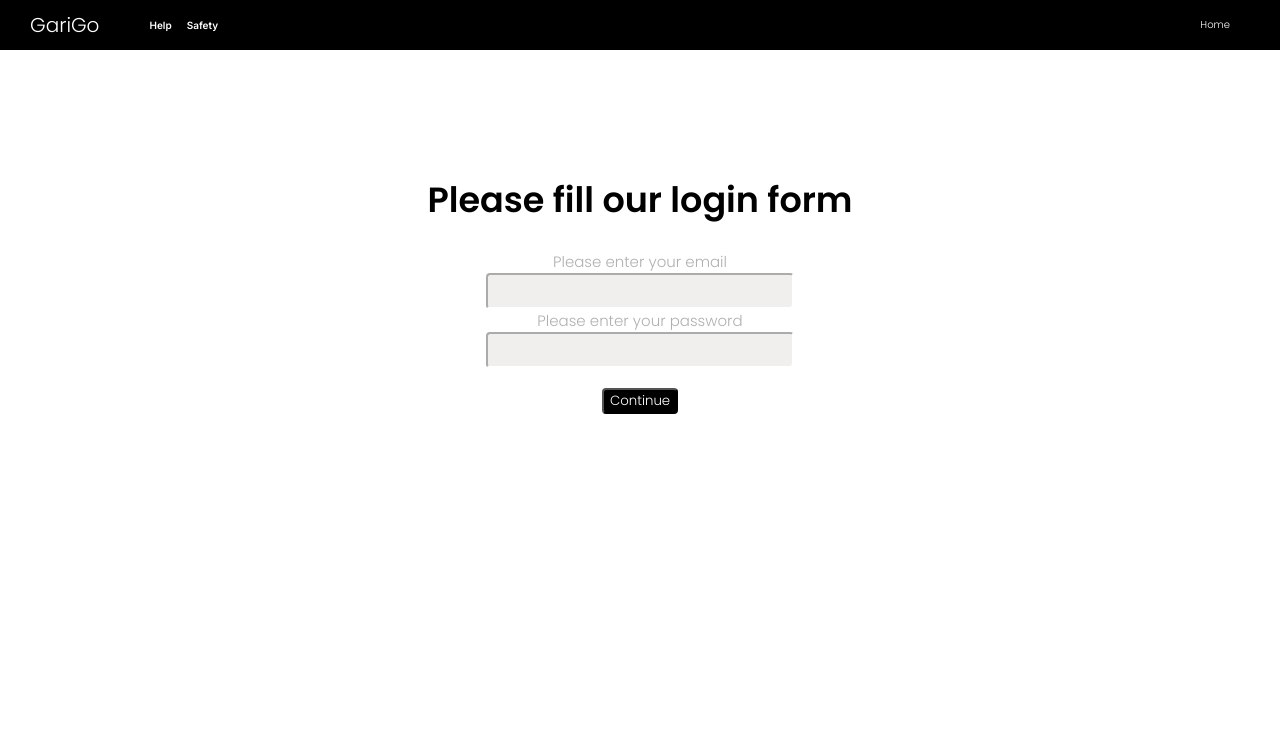
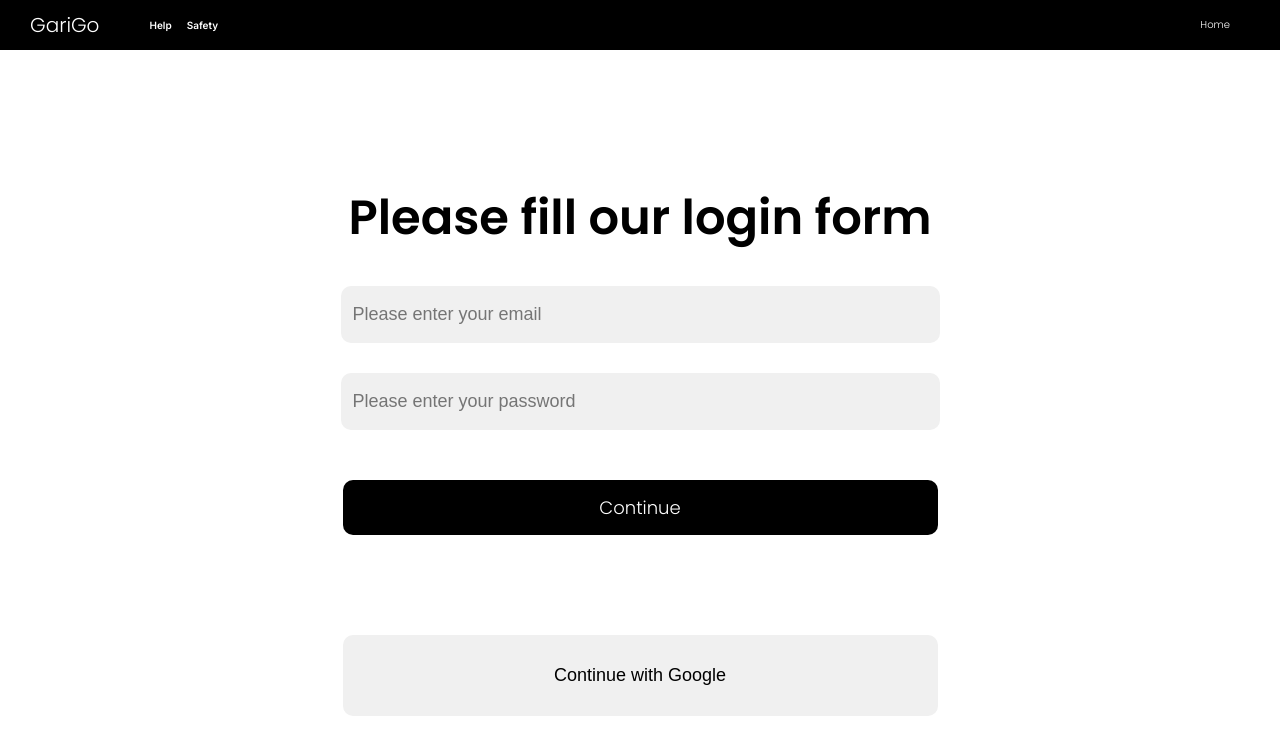
Before and after one commit to Andrej-sv81/UberApp_Tim26_IKS, an Angular app: page /login in a window 1280 px wide. Shown: the top 754 px of the page. Built offline with nearby package versions, Linux system fonts and the light colour scheme.

Commit message:
Login form
Added input fields and buttons for login component

```diff
--- a/src/app/components/login/login.component.css
+++ b/src/app/components/login/login.component.css
@@ -14,7 +14,8 @@
 
 }
 .login-container .login-title{
-    font-size: 35px;
+    font-size: 48px;
+    font-display: semi-bold;
 }
 .login-container .form-group{
     display: flex;
@@ -26,20 +27,40 @@
     color: #b0b0b0;
 }
 .login-container .login-field{
-    background-color: #eae5e5a6;
-    border-color: white;
-    border-radius: 4px;
-    width: 300px;
-    height: 30px;
+    background-color: #f0f0f0;
+    border: none;
+    border-radius: 10px;
+    width: 595px;
+    height: 55px;
     align-self: center;
-
+    margin-bottom: 30px;
+    text-indent: 10px;
+    font-size: 18px;
+    color: 757575;
 }
 
 .login-container .btn-container .btn.black{
     background-color: black;
     color: white;
+    width: 595px;
+    height: 55px;
+    border-radius: 10px;
     font-family: 'Poppins';
+    font-size: 18px;
+    font-display: semi-bold;
     margin-top: 20px;
-    border-radius: 4px;
+    border: none;
     cursor: pointer;
+    margin-bottom: 0px;
 }
+
+.login-container .google-btn-container .btn-google{
+    height: 81px;
+    width: 595px;
+    border: none;
+    border-radius: 10px;
+    font-size: 18px;
+    font-display: semi-bold;
+    background-color: #f0f0f0;
+    margin-top: 100px;
+}
--- a/src/app/components/login/login.component.html
+++ b/src/app/components/login/login.component.html
@@ -1,14 +1,15 @@
 <div class="login-container">
     <h1 class="login-title">Please fill our login form</h1>
     <div class="form-group">
-        <label class="login-label" for="username">Please enter your email</label>
-        <input class="login-field" type="text" name="username"/>
+        <input class="login-field" type="text" name="username" placeholder="Please enter your email"/>
     </div>
     <div class="form-group">
-        <label class="login-label" for="password">Please enter your password</label>
-        <input class="login-field" type="password" name="password"/>
+        <input class="login-field" type="password" name="password" placeholder="Please enter your password"/>
     </div>
     <div class="btn-container">
         <button class="btn black" (click)="redirectFromToolbar('home')">Continue</button>
     </div>
+    <div class="google-btn-container">
+        <button class="btn-google">Continue with Google</button>
+    </div>
 </div>
```
